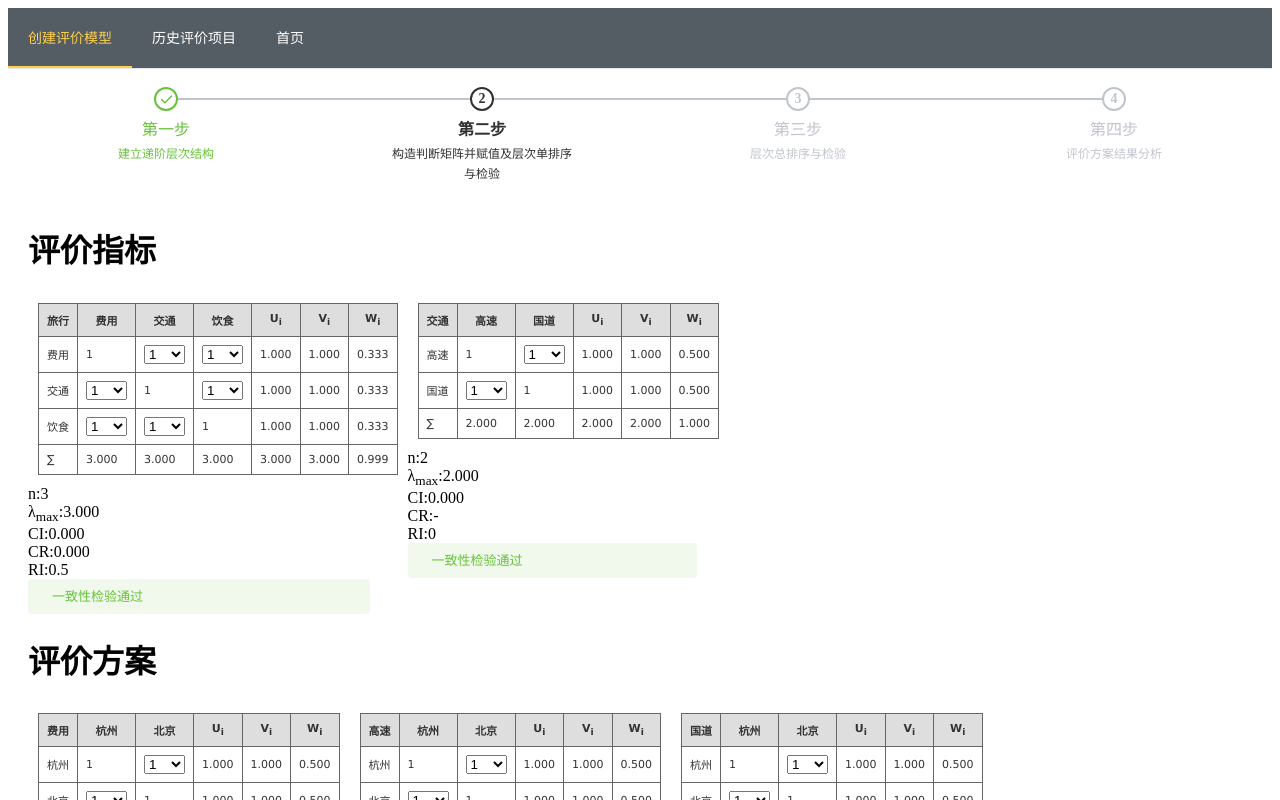
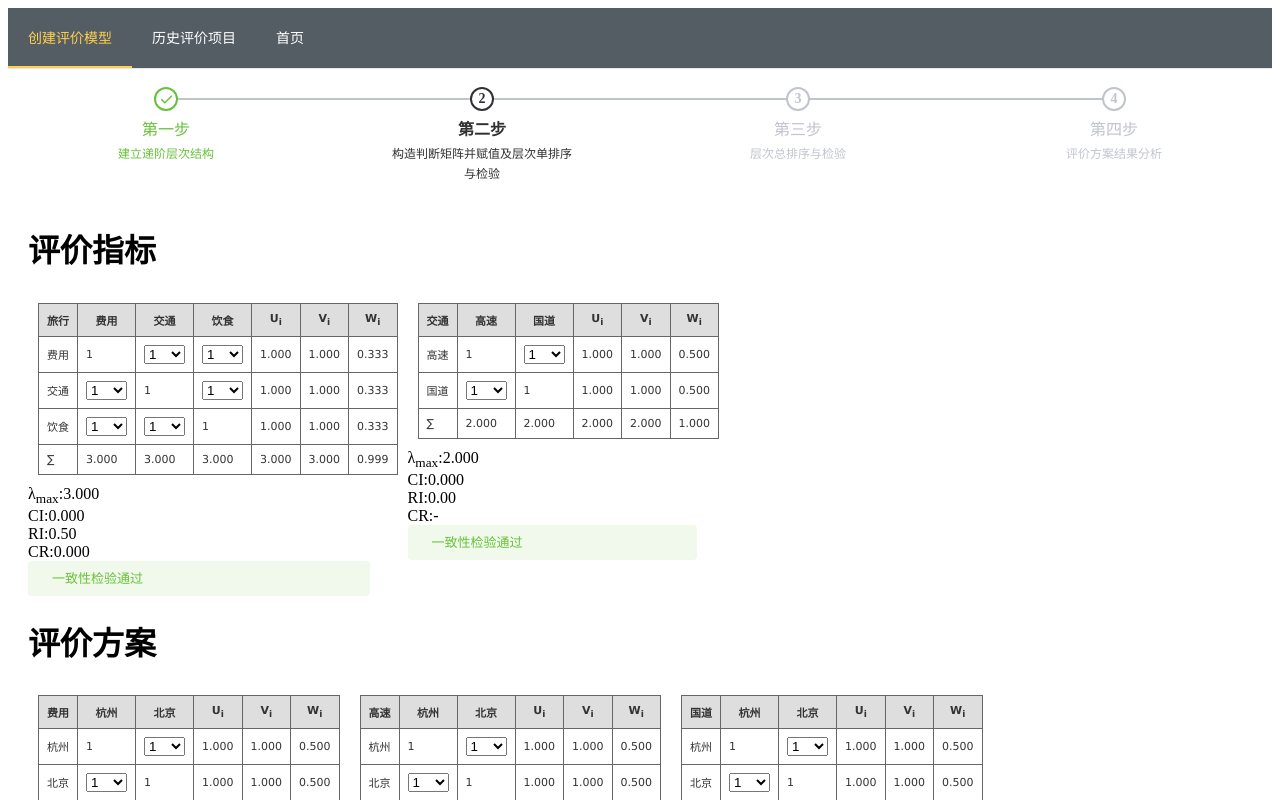
Before and after one commit to ladybug2fire/vuehp, a Vue app: page /home/create in a window 1280 px wide. Shown: the top 800 px of the page. Built offline with nearby package versions, Linux system fonts and the light colour scheme.

Commit message:
feat: 调整

```diff
--- a/src/components/createviews/matrixviews/matrixInfo.vue
+++ b/src/components/createviews/matrixviews/matrixInfo.vue
@@ -1,10 +1,9 @@
 <template>
     <div class="matrix-info">
-        <div><span>n:</span><span>{{n}}</span></div>
         <div><span>&lambda;<sub>max</sub>:</span><span>{{lambda}}</span></div>
         <div><span>CI:</span><span>{{CI}}</span></div>
+        <div><span>RI:</span><span>{{RI}}</span></div>
         <div><span>CR:</span><span>{{(CR)}}</span></div>
-        <div><span>RI:</span><span>{{RI}}</span></div>
         <div v-if="CR <= 0.1 || CR == '-'">
             <el-alert
                 :closable="false"
--- a/src/components/createviews/matrixviews/tree2matrix.js
+++ b/src/components/createviews/matrixviews/tree2matrix.js
@@ -192,8 +192,8 @@ export default {
         flatten_BW.reduce((sum, e, i) => (sum += e / flatten_W[i]), 0)
       ).toFixed(3);
       const CI = ((lambda - n) / (n - 1)).toFixed(3);
-      const RI = R_I[n - 1];
-      const CR = RI ? (CI / RI).toFixed(3) : "-";
+      const RI = R_I[n - 1].toFixed(2);
+      const CR = RI > 0 ? (CI / RI).toFixed(3) : "-";
       this.isPassive = RI ? CR <= 0.1 && this.isPassive : this.isPassive;
       this.$set(this.calResult, key, {
         lambda,
```
